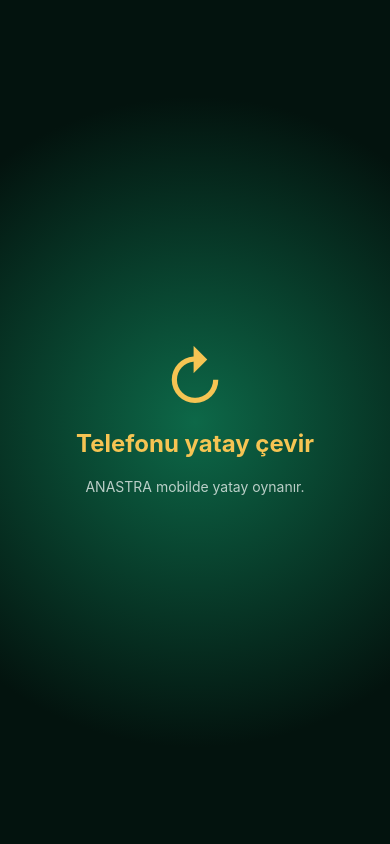
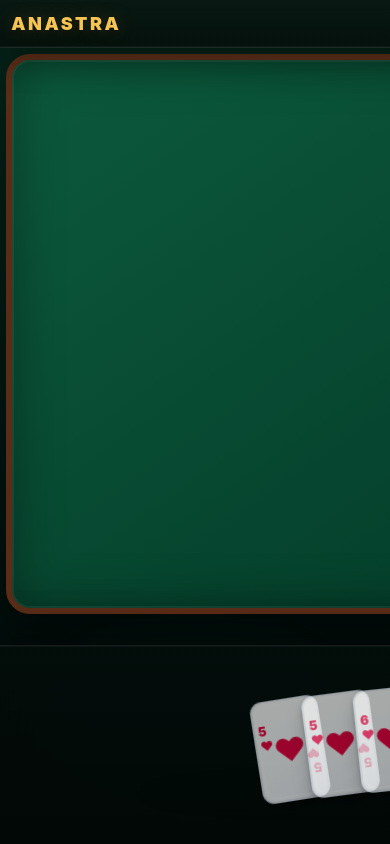
Before and after one commit to sorare79/anastra, a React (Vite) app: page / in a window 390 px wide. Both pictures are taken after a click on the button "751". Built offline with nearby package versions, Linux system fonts and the light colour scheme.

Commit message:
Mobil gorunum masaustu olcegiyle uyarlandi

```diff
--- a/src/index.css
+++ b/src/index.css
@@ -1,6 +1,5 @@
 @import 'tailwindcss';
 @import 'tw-animate-css';
-@import "./styles/index.css";
 @source './';
 
 :root {
@@ -2179,3 +2178,38 @@
     display: none !important;
   }
 }
+/* =========================================================
+   MOBİL - MASAÜSTÜ GÖRÜNÜMÜNÜ ORANTILI KÜÇÜLT
+   ========================================================= */
+
+.mobile-scale-stage {
+  width: 100%;
+}
+
+/* Masaüstü aynen kalır */
+@media (min-width: 901px) {
+  .mobile-scale-stage {
+    width: 100%;
+    transform: none;
+  }
+}
+
+/* Mobilde bütün oyun alanını tek parça küçült */
+@media (max-width: 900px) {
+  html,
+  body,
+  #root {
+    width: 100%;
+    min-height: 100%;
+    margin: 0;
+    overflow-x: hidden;
+  }
+
+  .mobile-scale-stage {
+    width: 1280px;
+
+    transform: scale(calc(100vw / 1280));
+
+    transform-origin: top left;
+  }
+}
--- a/src/pages/Home.tsx
+++ b/src/pages/Home.tsx
@@ -325,21 +325,9 @@
     state.phase === 'gameOver';
 
   return (
-    <div className="anastra-page text-white flex flex-col">
-      <div className="mobile-rotate-screen">
-  <div className="mobile-rotate-icon">
-    ↻
-  </div>
-
-  <strong>
-    Telefonu yatay çevir
-  </strong>
-
-  <span>
-    ANASTRA mobilde yatay oynanır.
-  </span>
-</div>
-      <div className="game-topbar">
+    <div className="mobile-scale-stage">
+      <div className="anastra-page text-white flex flex-col">
+        <div className="game-topbar">
         <h1 className="game-brand text-lg md:text-xl font-black">
           ANASTRA
         </h1>
@@ -869,6 +857,7 @@
           }
         />
       )}
+      </div>
     </div>
   );
 }
```
